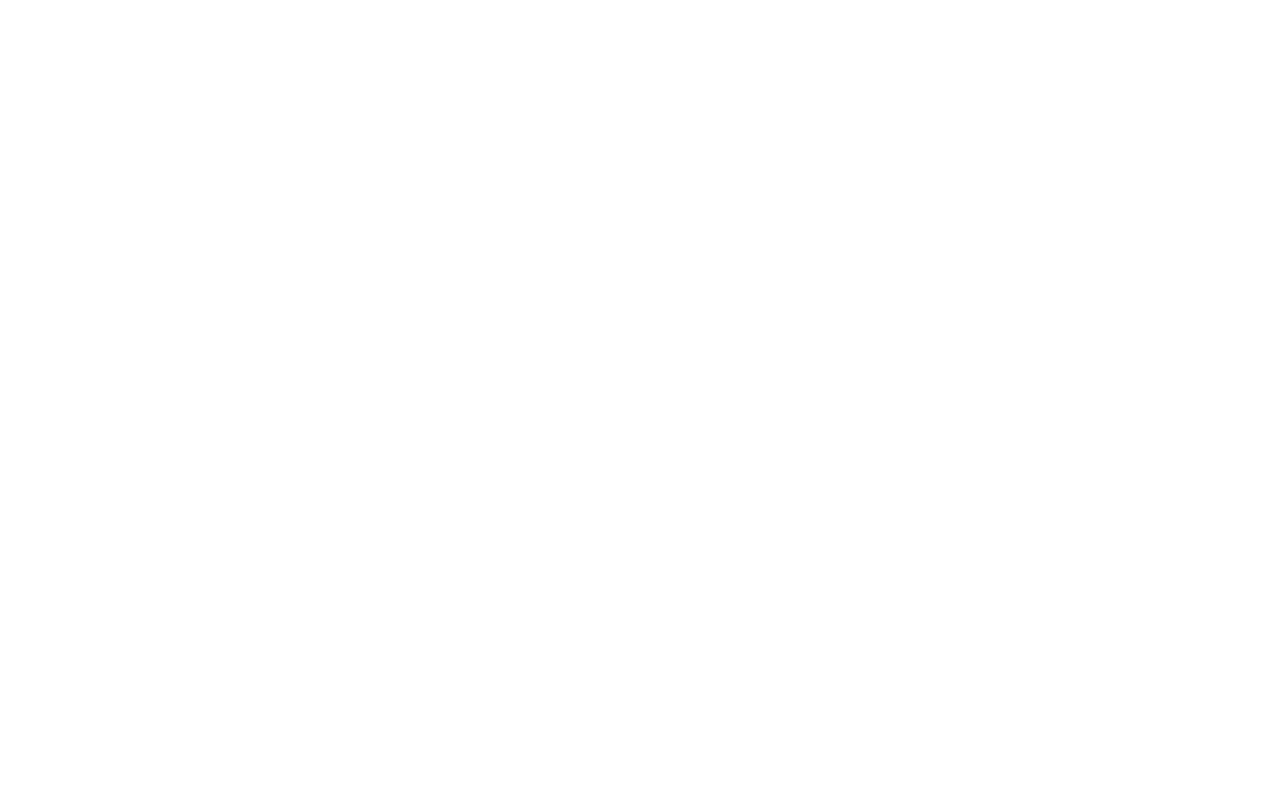
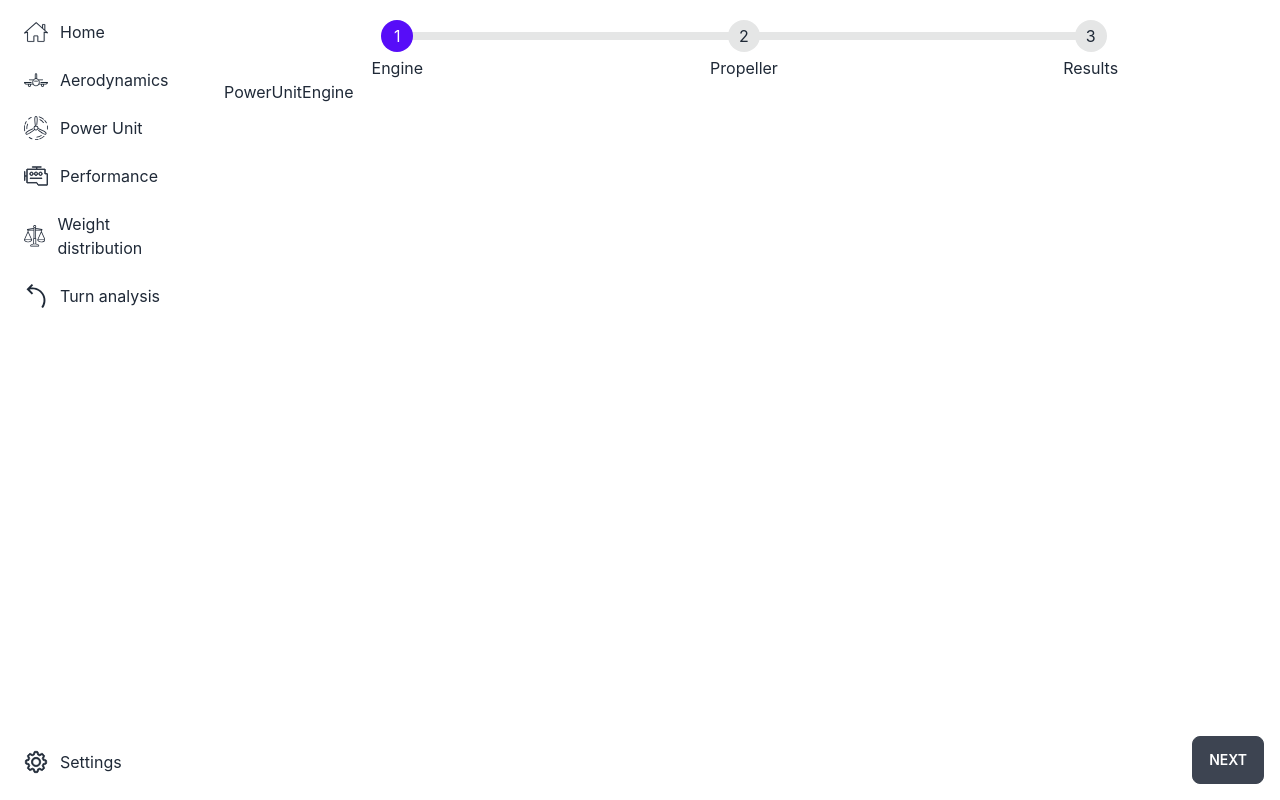
Before and after one commit to adamsmietanka/aircraft-calculator, a React (Create React App) app in the folder frontend/: page /powerunit/engine in a window 1280 px wide. Before the commit this address had no page. Built offline with nearby package versions, Linux system fonts and the light colour scheme.

Commit message:
feat: add basics steps navigation
Co-authored-by: Joanna K. <JoannaKil@users.noreply.github.com>
Co-authored-by: LukaszOgrodnik <LukaszOgrodnik@users.noreply.github.com>
Co-authored-by: B4rtSL <B4rtSL@users.noreply.github.com>

```diff
--- a/frontend/src/App.tsx
+++ b/frontend/src/App.tsx
@@ -26,7 +26,7 @@
             </a>
           </li>
           <li>
-            <Link to="/powerunit">
+            <Link to="/powerunit/engine">
               <Propeller className="w-6" />
               Power Unit
             </Link>
@@ -59,7 +59,9 @@
           </li>
         </ul>
       </div>
-      <Outlet />
+      <div className="m-4 flex flex-col w-full">
+        <Outlet />
+      </div>
     </div>
   );
 }
--- /dev/null
+++ b/frontend/src/components/organisms/PowerUnitEngine.tsx
@@ -0,0 +1,9 @@
+import React from 'react'
+
+const PowerUnitEngine = () => {
+  return (
+    <div>PowerUnitEngine</div>
+  )
+}
+
+export default PowerUnitEngine
--- /dev/null
+++ b/frontend/src/components/organisms/PowerUnitPropeller.tsx
@@ -0,0 +1,9 @@
+import React from 'react'
+
+const PowerUnitPropeller = () => {
+  return (
+    <div>PowerUnitPropeller</div>
+  )
+}
+
+export default PowerUnitPropeller
--- /dev/null
+++ b/frontend/src/components/organisms/PowerUnitResults.tsx
@@ -0,0 +1,9 @@
+import React from 'react'
+
+const PowerUnitResults = () => {
+  return (
+    <div>PowerUnitResults</div>
+  )
+}
+
+export default PowerUnitResults
--- a/frontend/src/components/templates/PowerUnit.tsx
+++ b/frontend/src/components/templates/PowerUnit.tsx
@@ -1,15 +1,84 @@
-import React from "react";
+import React, { useEffect, useState } from "react";
+import { Outlet, useLocation, useNavigate } from "react-router-dom";
+
+interface Step {
+  name: string;
+  path: string;
+  enabledPaths: string[];
+  previous?: string;
+  next?: string;
+}
 
 const PowerUnit = () => {
+  const [selectedRoute, setSelectedRoute] = useState<Step>();
+  const routes: Step[] = [
+    {
+      name: "Engine",
+      path: "engine",
+      enabledPaths: ["results", "propeller", "engine"],
+      next: "propeller",
+    },
+    {
+      name: "Propeller",
+      path: "propeller",
+      enabledPaths: ["results", "propeller"],
+      previous: "engine",
+      next: "results",
+    },
+    {
+      name: "Results",
+      path: "results",
+      enabledPaths: ["results"],
+      previous: "propeller",
+    },
+  ];
+  let location = useLocation();
+  let navigate = useNavigate();
+
+  useEffect(() => {
+    let pathEnd = location.pathname.split("/")[2];
+    let route = routes.find((el) => el.path === pathEnd);
+    setSelectedRoute(() => route);
+  }, [location]);
+
   return (
-    <div className="flex flex-col w-full mt-4">
-      <ul className="steps">
-        <li className="step step-primary">Register</li>
-        <li className="step step-primary">Choose plan</li>
-        <li className="step">Purchase</li>
-        <li className="step">Receive Product</li>
-      </ul>
-    </div>
+    <>
+      <div className="flex flex-col w-full">
+        <ul className="steps">
+          {routes.map((route) => (
+            <li
+              className={`step cursor-pointer ${
+                route.enabledPaths.includes(location.pathname.split("/")[2])
+                  ? "step-primary"
+                  : ""
+              }`}
+              onClick={() => navigate(route.path)}
+            >
+              {route.name}
+            </li>
+          ))}
+        </ul>
+      </div>
+      <Outlet />
+      <div className="flex mt-auto">
+        {selectedRoute?.previous && (
+          <button
+            className="btn mr-auto"
+            onClick={() => navigate(selectedRoute?.previous as string)}
+          >
+            Previous
+          </button>
+        )}
+        {selectedRoute?.next && (
+          <button
+            className="btn ml-auto"
+            onClick={() => navigate(selectedRoute?.next as string)}
+          >
+            Next
+          </button>
+        )}
+      </div>
+    </>
   );
 };
 
--- a/frontend/src/index.tsx
+++ b/frontend/src/index.tsx
@@ -6,6 +6,9 @@
 import { BrowserRouter, Route, Routes } from 'react-router-dom';
 import Home from './components/templates/Home';
 import PowerUnit from './components/templates/PowerUnit';
+import PowerUnitEngine from './components/organisms/PowerUnitEngine';
+import PowerUnitPropeller from './components/organisms/PowerUnitPropeller';
+import PowerUnitResults from './components/organisms/PowerUnitResults';
 
 const root = ReactDOM.createRoot(
   document.getElementById('root') as HTMLElement
@@ -17,9 +20,9 @@
       <Route path="/" element={<App />}>
         <Route index element={<Home />} />
         <Route path="powerunit" element={<PowerUnit />}>
-          {/* <Route path=":teamId" element={<Team />} />
-          <Route path="new" element={<NewTeamForm />} />
-          <Route index element={<LeagueStandings />} /> */}
+          <Route path="engine" element={<PowerUnitEngine />} />
+          <Route path="propeller" element={<PowerUnitPropeller />} />
+          <Route path="results" element={<PowerUnitResults />} />
         </Route>
       </Route>
     </Routes>
```
